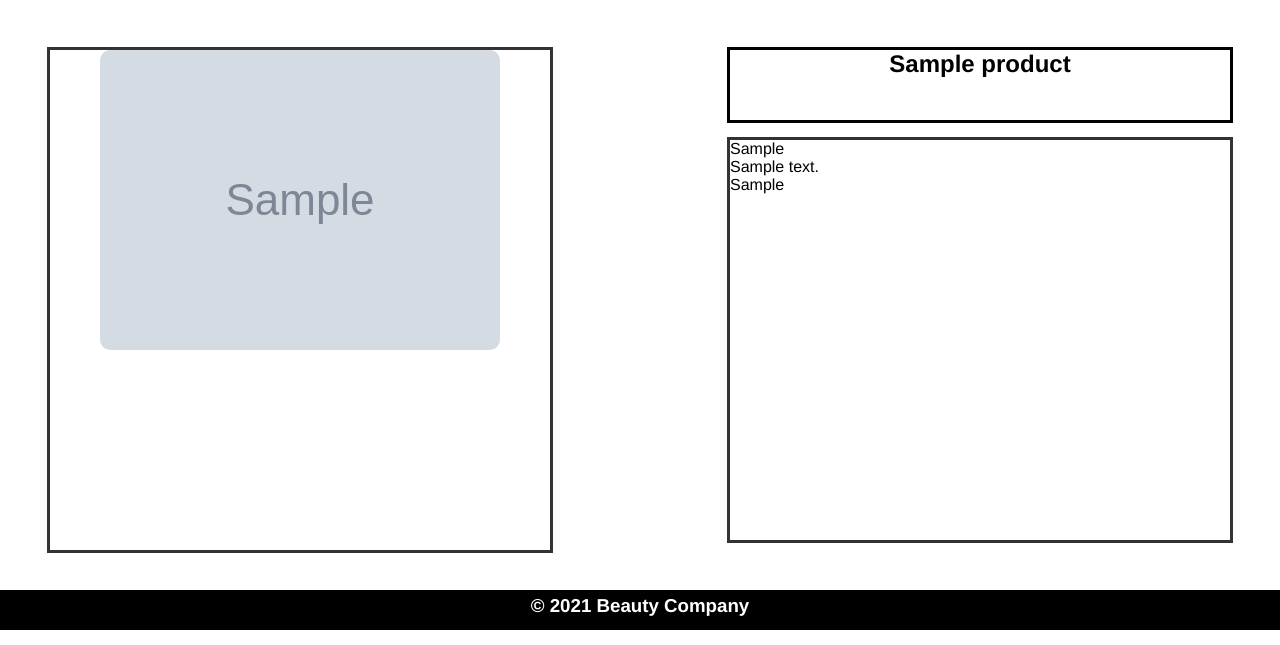
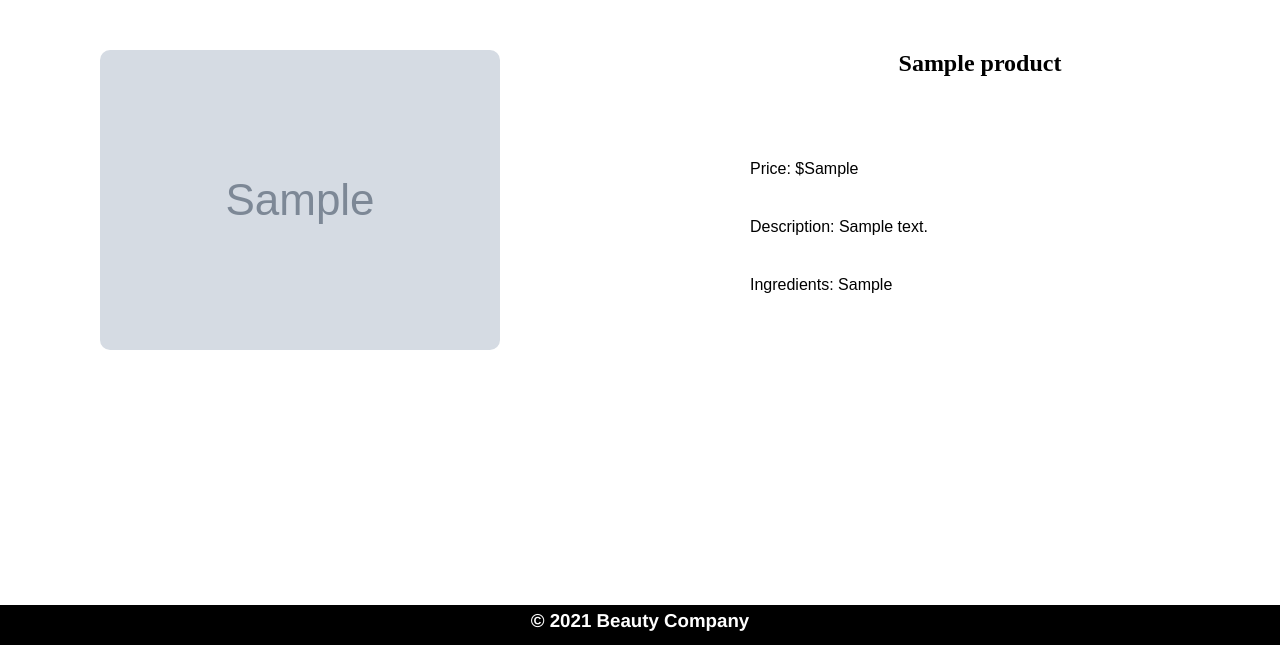
Before and after one commit to DamienLng/Beauty-Website-, a Flask app: template templates/product.html in a window 1280 px wide. Shown: the part 155-800 px from the top of the page. Run offline with Flask 2, Linux system fonts and the light colour scheme; tables that the repository leaves empty hold one stand-in row (values such as "Sample post"); the template is opened without the code that fills it: values that come from a table or form of the project are taken from there, most other values are stand-ins (such as "Sample title", 1, 10 or a date in 2020); grey boxes marked "Sample" are stand-in pictures.

Commit message:
Changed Footer, Still working on individual Product Page ingredients button.

```diff
--- a/static/css/style.css
+++ b/static/css/style.css
@@ -48,7 +48,6 @@ header h1 a:hover{
   color: white;
   padding: 14px 16px;
   background-color: inherit;
-  font-family: inherit;
   margin: 0;
 }
 /* Add a purple background colour to navigation links on hover */
@@ -142,19 +141,19 @@ footer {
 
 /* Individual Product Pages Styling  */
 .individual_product_name {
-  text-align: center;
-  font-weight: bold;
-  color: black;
   margin-top: 50px;
   margin-right: 50px;
   width: 500px;
   height: 70px;
-  outline: 3px solid #000000;
+  /* outline: 3px solid #000000; */
   float: right
 }
 
 .individual_product_name h2 {
+  font-family: Playfair Display;
+  font-weight: bolder;
   text-align: center;
+  color: black;
 }
 
 .individual_product_image {
@@ -163,7 +162,7 @@ footer {
   width: 500px;
   margin-left: 50px;
   margin-top: 50px;
-  outline: 3px solid #333;
+  /* outline: 3px solid #333; */
   float: left
 }
 
@@ -177,10 +176,26 @@ footer {
   margin-bottom: 50px;
   width: 500px;
   height: 400px;
-  outline: 3px solid #333;
+  /* outline: 3px solid #333; */
   float: right;
 }
 
+.individual_product_info p {
+  font-family: 'Montserrat', sans-serif;
+  font-weight: normal;
+  padding: 20px;
+  /* margin: 20px; */
+}
+
+.individual_footer {
+  display: block;
+  height: 30px;
+  background-color: rgb(0, 0, 0);
+  color: white;
+  text-align: center;
+  position: fixed;
+  bottom: 0px;
+}
 
 /* Subcategory Info on Subcategory Pages */
 .subcategory_info {
@@ -193,3 +208,17 @@ footer {
 .subcategory_info p {
   color: rgb(0, 0, 0);
 }
+
+/* ingredients_button */
+.btn{
+  background: #ffffff;
+  color: rgb(0, 0, 0);
+}
+
+/* article.open {
+  max-height: 1000px;
+}
+
+.product_ingredients {
+  max-height: 270px;
+} */
--- a/templates/footer.html
+++ b/templates/footer.html
@@ -1,3 +1,3 @@
 <footer>
-  <h3>&copy; 2021 Beauty Company</h3>
+  <h3>&copy; 2021 NANA BEAUTY</h3>
 </footer>
--- a/templates/layout.html
+++ b/templates/layout.html
@@ -9,6 +9,6 @@
   {% include 'header.html' %}
   {% include 'nav.html' %}
   {% block content %}{% endblock %}
+  </body>
   {% include 'footer.html' %}
-  </body>
 </html>
--- a/templates/product.html
+++ b/templates/product.html
@@ -1,10 +1,16 @@
 <!-- individual product pages layout  -->
 
-{% extends 'layout.html' %}
-{% block content %}
 
+<head>
+  <title>Beauty Company - {{ page_title }}</title>
+  <link rel="stylesheet" href="/static/css/style.css">
+</head>
 
 <body>
+
+  {% include 'header.html' %}
+  {% include 'nav.html' %}
+  {% block content %}{% endblock %}
 
   <!-- <div class='individual_page_box'> -->
   <div class="individual_product_page">
@@ -18,21 +24,23 @@
     </div>
 
     <div class='individual_product_info'>
-      <p>{{ product.price }}</p>
-      <p>{{ product.description }}</p>
-      <p>{{ product.ingredients }}</p>
+      <!-- <p class='subtitle'>Price: ${{ product.price }}</p> -->
+      <p>Price: ${{ product.price }}</p>
+      <p>Description: {{ product.description }}</p>
+
+      <article class='product_ingredients'>
+        <!-- <p class='subtitle'>Ingredients:</p><p>{{ product.ingredients }}</p> -->
+        <p>Ingredients: {{ product.ingredients }}</P>
+      </article>
+
+      <!-- <button class='btn' onclick="ingredients_info()">Ingredients</button>  -->
+
     </div>
 
   </div>
 
 </body>
 
-
-
-<!-- Need to get rid of float right and left since that ignores any overlapping so footer will be at top and cover
-everything else. Therefore put product name and product image boxes into one div and have the parent div cover all
-of that. Also try use margins or display grid or display flex on the parent div.  -->
-
-
-
-{% endblock %}
+<footer class='individual_footer'>
+  <h3>&copy; 2021 Beauty Company</h3>
+</footer>
```
Also changed, not shown: main.py (+14 -3 lines).
